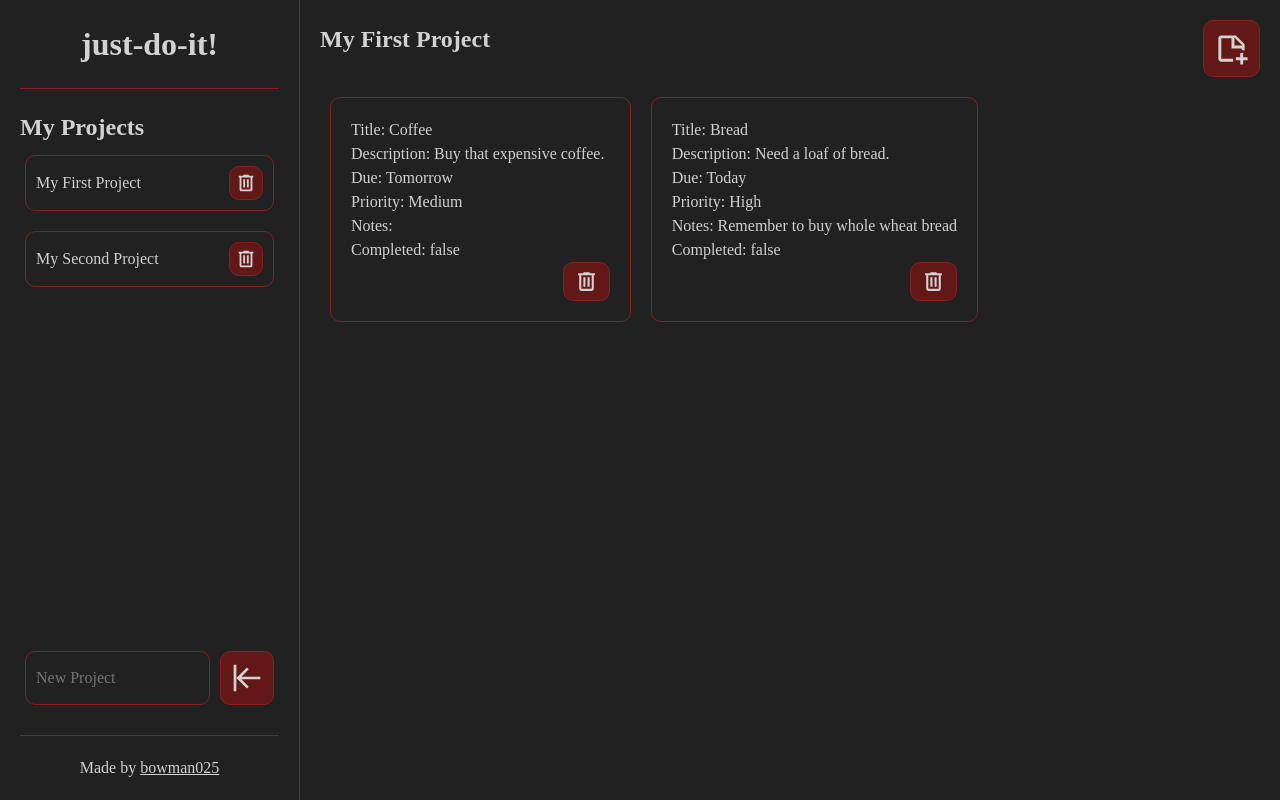
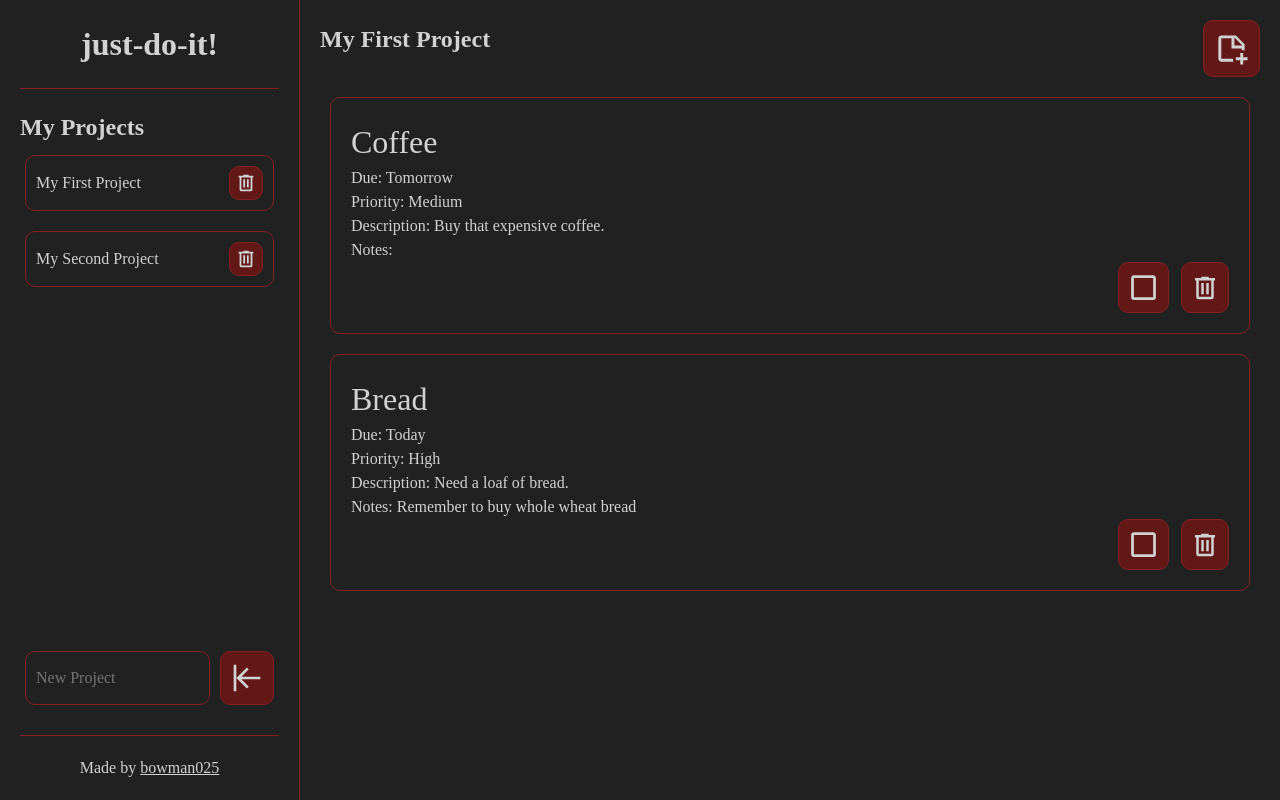
Before and after one commit to bowman025/project-todo-list, a website built with webpack: page src/index.html in a window 1280 px wide. Built offline with nearby package versions, Linux system fonts and the light colour scheme.

Commit message:
Add checkbox for completed items

```diff
--- a/src/css/style.css
+++ b/src/css/style.css
@@ -202,7 +202,6 @@ ul {
 .main {
   position: relative;
   top: 0;
-  overflow: auto;
   flex: 1 1 auto;
   display: flex;
   padding: 20px;
@@ -228,7 +227,6 @@ ul {
 .project-card {
   display: flex;
   flex-wrap: wrap;
-  align-content: flex-start;
   overflow: auto;
   scrollbar-width: auto;
   scrollbar-color: var(--secondary-border-color) var(--primary-bg-color);
@@ -242,7 +240,8 @@ ul {
 }
 
 .project-item-button:hover,
-.project-item > button:hover {
+.project-item-delete:hover,
+.project-item-checked:hover {
   cursor: pointer;
   background-color: var(--border-color);
   transform: scale(1.08);
@@ -254,17 +253,17 @@ ul {
 
 .project-item,
 .project-item-button,
-.project-item > button {
+.project-item-delete,
+.project-item-checked {
   border: 1px solid var(--border-color);
   border-radius: 10px;
 }
 
 .project-item {
-  flex: 0 1 auto;
+  flex: 1 1 100%;
   display: flex;
   flex-direction: column;
   justify-content: space-between;
-  min-width: 32%;
   margin: 10px;
   padding: 20px;
   background-color: var(--primary-bg-color);
@@ -273,23 +272,39 @@ ul {
 
 .project-item:hover {
   background-color: var(--secondary-bg-color);
-  transform: scale(1.04);
+  transform: scale(1.01);
+}
+.project-item-text {
+  display: flex;
+  flex-direction: column;
+  flex-wrap: wrap;
+}
+.project-item-title {
+  font-size: 2rem;
 }
 
-.project-item-text {
-  margin: 0;
-  padding: 0;
+.project-item-buttons {
+  display: flex;
+  justify-content: flex-end;
 }
 
-.project-item > button {
-  align-self: flex-end;
-  padding: 6px 10px;
+.project-item-delete,
+.project-item-checked {
+  padding: 8px 8px;
   color: var(--font-color);
   background-color: var(--secondary-border-color);
 }
 
+.project-item-delete {
+  margin-left: 12px;
+}
+
 .remove-project-item-icon {
-  width: 25px;
+  width: 30px;
+}
+
+.check-project-item-icon {
+  width: 33px;
 }
 
 .new-item-dialog {
--- a/src/modules/DOMmain.js
+++ b/src/modules/DOMmain.js
@@ -1,6 +1,9 @@
 import { Item, addItem, removeItem } from "./items";
 import trashcan from "../img/trash-can-outline.svg";
 import note from "../img/note-plus-outline.svg";
+import checkboxBlank from "../img/checkbox-blank-outline.svg";
+import checkbox from "../img/checkbox-outline.svg";
+import checkboxMarked from "../img/checkbox-marked-outline.svg";
 
 const main = document.querySelector("main");
 const content = document.querySelector(".content");
@@ -16,37 +19,31 @@ const createDialog = function() {
     div1.classList.add("input");
     const label1 = document.createElement("label");
     label1.setAttribute("for", "title");
-    label1.textContent = "Title: ";
+    label1.textContent = "*Title: ";
     const input1 = document.createElement("input");
     input1.setAttribute("type", "text");
     input1.setAttribute("name", "title");
     input1.setAttribute("id", "title");
+    // REMEMBER TO ACTIVATE THIS REQUIRED FIELD
+    // input1.required = true;
     div1.append(label1, input1);
     const div2 = document.createElement("div");
     div2.classList.add("input");
     const label2 = document.createElement("label");
-    label2.setAttribute("for", "description");
-    label2.textContent = "Description: ";
+    label2.setAttribute("for", "date");
+    label2.textContent = "*Due Date: ";
     const input2 = document.createElement("input");
-    input2.setAttribute("type", "text");
-    input2.setAttribute("name", "description");
-    input2.setAttribute("id", "description");
+    input2.setAttribute("type", "date");
+    input2.setAttribute("name", "date");
+    input2.setAttribute("id", "date");
+    // REMEMBER TO ACTIVATE THIS REQUIRED FIELD
+    // input2.required = true;
     div2.append(label2, input2);
     const div3 = document.createElement("div");
     div3.classList.add("input");
     const label3 = document.createElement("label");
-    label3.setAttribute("for", "date");
-    label3.textContent = "Due Date: ";
-    const input3 = document.createElement("input");
-    input3.setAttribute("type", "date");
-    input3.setAttribute("name", "date");
-    input3.setAttribute("id", "date");
-    div3.append(label3, input3);
-    const div4 = document.createElement("div");
-    div4.classList.add("input");
-    const label4 = document.createElement("label");
-    label4.setAttribute("for", "priority");
-    label4.textContent = "Priority: ";
+    label3.setAttribute("for", "priority");
+    label3.textContent = "Priority: ";
     const select = document.createElement("select");
     select.setAttribute("name", "priority");
     select.setAttribute("id", "priority");
@@ -63,7 +60,17 @@ const createDialog = function() {
     option3.classList.add("option", "option-3");
     option3.textContent = "High";
     select.append(option1, option2, option3);
-    div4.append(label4, select);
+    div3.append(label3, select);
+    const div4 = document.createElement("div");
+    div4.classList.add("input");
+    const label4 = document.createElement("label");
+    label4.setAttribute("for", "description");
+    label4.textContent = "Description: ";
+    const input4 = document.createElement("input");
+    input4.setAttribute("type", "text");
+    input4.setAttribute("name", "description");
+    input4.setAttribute("id", "description");
+    div4.append(label4, input4);
     const div5 = document.createElement("div");
     div5.classList.add("input");
     const label5 = document.createElement("label");
@@ -81,11 +88,11 @@ const createDialog = function() {
     div6.appendChild(button);
     itemForm.append(div1, div2, div3, div4, div5, div6);
     itemDialog.appendChild(itemForm);
-    return [itemDialog, itemForm, button];
+    return [itemDialog, itemForm];
 }
 
 const displayProject = (project) => {
-    const [newDialog, newForm, newButton] = createDialog();
+    const [newDialog, newForm] = createDialog();
     const projectCard = document.createElement("div");
     projectCard.classList.add("project-card");
     const projectTitle = document.createElement("h2");
@@ -95,39 +102,61 @@ const displayProject = (project) => {
         project.items.forEach(item => {
             const projectItem = document.createElement("div");
             projectItem.classList.add("project-item", `project-item-${project.items.indexOf(item)+1}`);
-        projectItem.addEventListener("click", () => {
-            if(projectItem.style.width === "") {
-            projectItem.style.width = "65%";
-            } else {
-            projectItem.style.width = "";
-            }
-        });
-        const projectItemText = document.createElement("ul");
-        projectItemText.classList.add("project-item-text", `project-item-${project.items.indexOf(item)+1}`)
-        const projectItemTitle = document.createElement("li");
-        projectItemTitle.textContent = "Title: " + item.title;
-        const projectItemDesc = document.createElement("li");
+            projectItem.setAttribute("tabindex", "0");
+            const projectItemText = document.createElement("div");
+            projectItemText.classList.add("project-item-text", `project-item-${project.items.indexOf(item)+1}`);
+            const projectItemButtons = document.createElement("div");
+            projectItemButtons.classList.add("project-item-buttons");
+            const projectItemTitle = document.createElement("div");
+            projectItemTitle.textContent = item.title;
+            projectItemTitle.classList.add("project-item-title");
+            const projectItemDate = document.createElement("div");
+            projectItemDate.textContent = "Due: " + item.dueDate;
+            projectItemDate.classList.add("project-item-date");
+            const projectItemPriority = document.createElement("div");
+            projectItemPriority.textContent = "Priority: " + item.priority;
+            projectItemPriority.classList.add("project-item-priority");
+            const projectItemDesc = document.createElement("div");
             projectItemDesc.textContent = "Description: " + item.description;
-        const projectItemDate = document.createElement("li");
-        projectItemDate.textContent = "Due: " + item.dueDate;
-        const projectItemPriority = document.createElement("li");
-        projectItemPriority.textContent = "Priority: " + item.priority;
-        const projectItemNotes = document.createElement("li");
+            projectItemDesc.classList.add("project-item-description");
+            const projectItemNotes = document.createElement("div");
             projectItemNotes.textContent = "Notes: " + item.notes;
-        const projectItemChecked = document.createElement("li");
-        projectItemChecked.textContent = "Completed: " + item.checked;
+            projectItemNotes.classList.add("project-item-notes");
+            const projectItemChecked = document.createElement("button");
+            projectItemChecked.classList.add("project-item-checked");
+            const projectItemCheckedIcon = document.createElement("img");
+            projectItemCheckedIcon.classList.add("check-project-item-icon");
+            projectItemCheckedIcon.src = checkboxBlank;
+            projectItemChecked.appendChild(projectItemCheckedIcon);
             const projectItemDelete = document.createElement("button");
+            projectItemDelete.classList.add("project-item-delete");
             const removeItemIcon = document.createElement("img");
             removeItemIcon.classList.add("remove-project-item-icon");
             removeItemIcon.src = trashcan;
             projectItemDelete.appendChild(removeItemIcon);
-        projectItemText.append(projectItemTitle, projectItemDesc, projectItemDate, projectItemPriority, projectItemNotes, projectItemChecked);
-        projectItem.append(projectItemText, projectItemDelete)
+            projectItemText.append(projectItemTitle, projectItemDate, projectItemPriority, projectItemDesc, projectItemNotes);
+            projectItemButtons.append(projectItemChecked, projectItemDelete)
+            projectItem.append(projectItemText, projectItemButtons);
             projectCard.appendChild(projectItem);
             projectItemDelete.onclick = () => {
                 console.log("Deleted.");
                 removeItem(item, project);
                 projectCard.removeChild(projectItem);
+            }
+            projectItemChecked.addEventListener("mouseenter", () => {
+                if(projectItemCheckedIcon.src === checkboxBlank) {
+                projectItemCheckedIcon.src = checkbox;
+                } else return;
+            });
+            projectItemChecked.addEventListener("mouseleave", () => {
+                if(projectItemCheckedIcon.src === checkbox) {
+                projectItemCheckedIcon.src = checkboxBlank;
+                } else return;
+            });
+            projectItemChecked.onclick = () => {
+                item.checked = true;
+                projectItemCheckedIcon.src = checkboxMarked;
+                projectItem.classList.add("project-item-done");
             }
         });
     }
@@ -152,7 +181,7 @@ const displayProject = (project) => {
         newDialog.addEventListener("close", (e) => {
             console.log("Closed.");
         });
-        newButton.addEventListener("click", (e) => {
+        newForm.addEventListener("submit", (e) => {
             e.preventDefault();
             const item = new Item(document.querySelector("#title").value,
             document.querySelector("#description").value,
```
Also changed, not shown: src/img/checkbox-blank-outline.svg (added), src/img/checkbox-marked-outline.svg (added), src/img/checkbox-outline.svg (added). Lines whose indentation alone changed are shown as unchanged.
